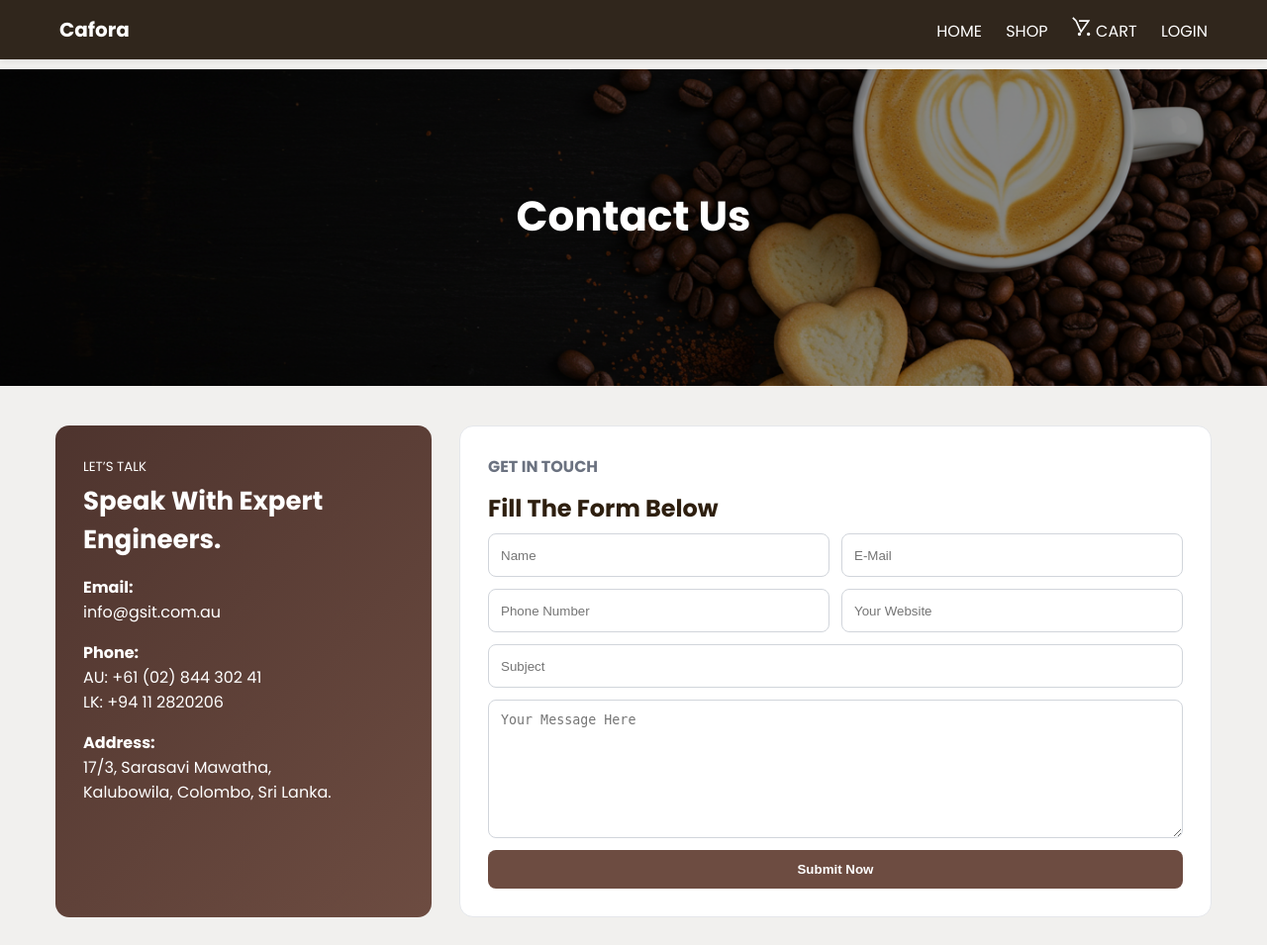
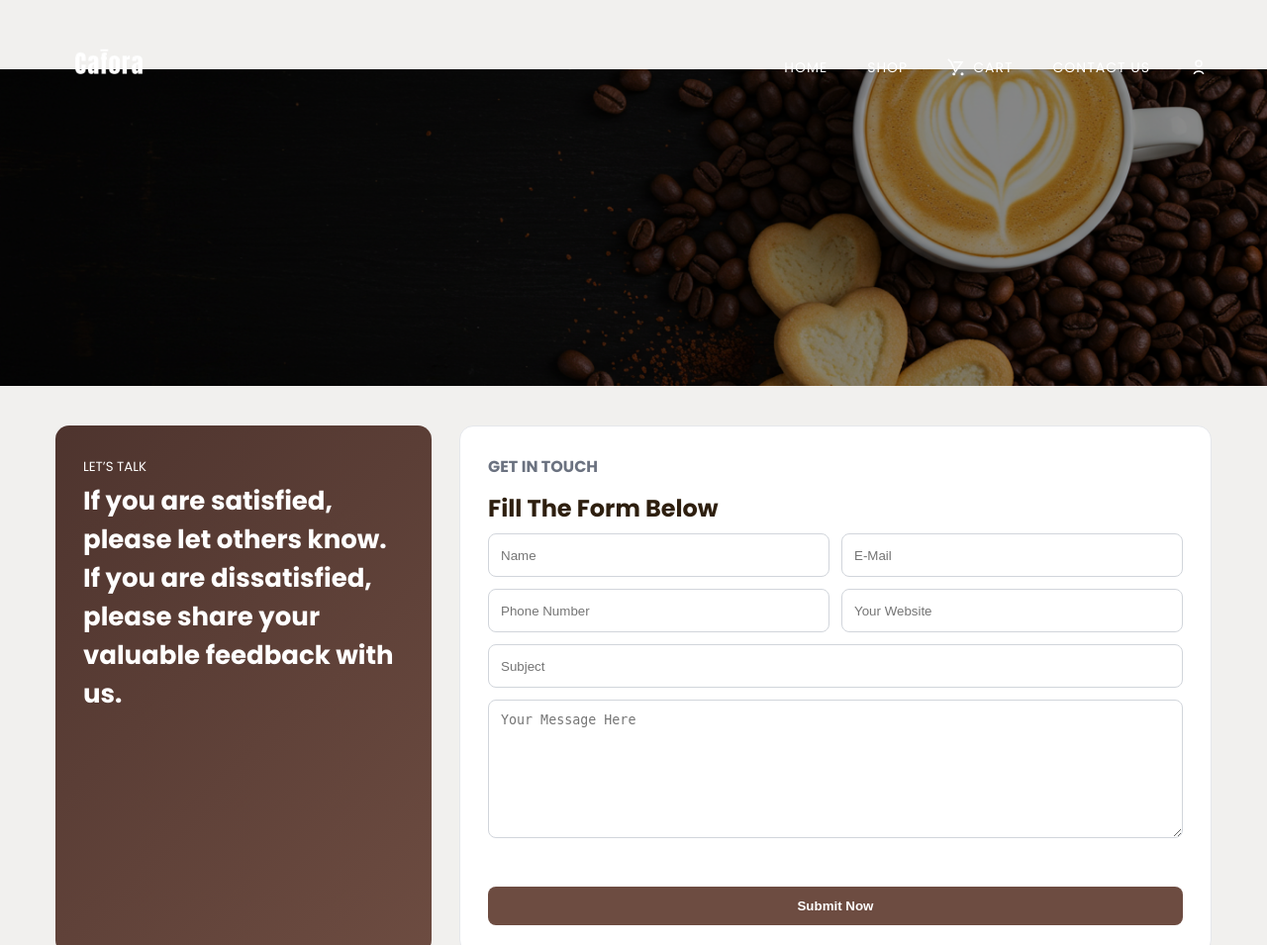
Before and after one commit to keshan-dev/cafora_coffee_php, a PHP site: page /contact.php in a window 1280 px wide. Shown: the top 955 px of the page at 99% size. Run offline with PHP 8.4, Linux system fonts and the light colour scheme.

Commit message:
remove session

```diff
--- a/contact.php
+++ b/contact.php
@@ -1,5 +1,5 @@
 <?php
-session_start();
+// session_start();
 require 'includes/database_connection.php';
 
 $flash = "";
@@ -44,7 +44,7 @@
 <body>
 
 <!-- Fixed Header -->
-<header class="site-header">
+<!-- <header class="site-header">
   <div class="nav-container">
     <div class="logo"><a href="/cafora_coffee_php/index.php">Cafora</a></div>
     <nav class="nav-links">
@@ -61,14 +61,13 @@
       <a href="/cafora_coffee_php/login.php">LOGIN</a>
     </nav>
   </div>
-</header>
+</header> -->
+<?php include 'includes/navbar.php'; ?>
 
 <!-- Hero Cover -->
 <section class="hero-section">
   <img src="assets/images/banner.jpg" alt="Cover">
-  <div class="hero-content">
-    <h1>Contact Us</h1>
-  </div>
+
 </section>
 
 <div class="contact-wrap">
@@ -76,10 +75,8 @@
     <!-- Info -->
     <aside class="info-card">
       <small>LET’S TALK</small>
-      <h2>Speak With Expert Engineers.</h2>
-      <div class="info-item"><strong>Email:</strong><br>info@gsit.com.au</div>
-      <div class="info-item"><strong>Phone:</strong><br>AU: +61 (02) 844 302 41<br>LK: +94 11 2820206</div>
-      <div class="info-item"><strong>Address:</strong><br>17/3, Sarasavi Mawatha,<br>Kalubowila, Colombo, Sri Lanka.</div>
+      <h2>If you are satisfied, please let others know. If you are dissatisfied, please share your valuable feedback with us.</h2>
+
     </aside>
 
     <!-- Form -->
@@ -100,7 +97,7 @@
           <input class="input" type="text" name="website" placeholder="Your Website">
         </div>
         <input class="input" type="text" name="subject" placeholder="Subject" required>
-        <textarea class="textarea" name="message" placeholder="Your Message Here" required></textarea>
+        <textarea class="textarea" name="message" placeholder="Your Message Here" required></textarea><br>
         <button class="btn" type="submit">Submit Now</button>
       </form>
     </section>
```
